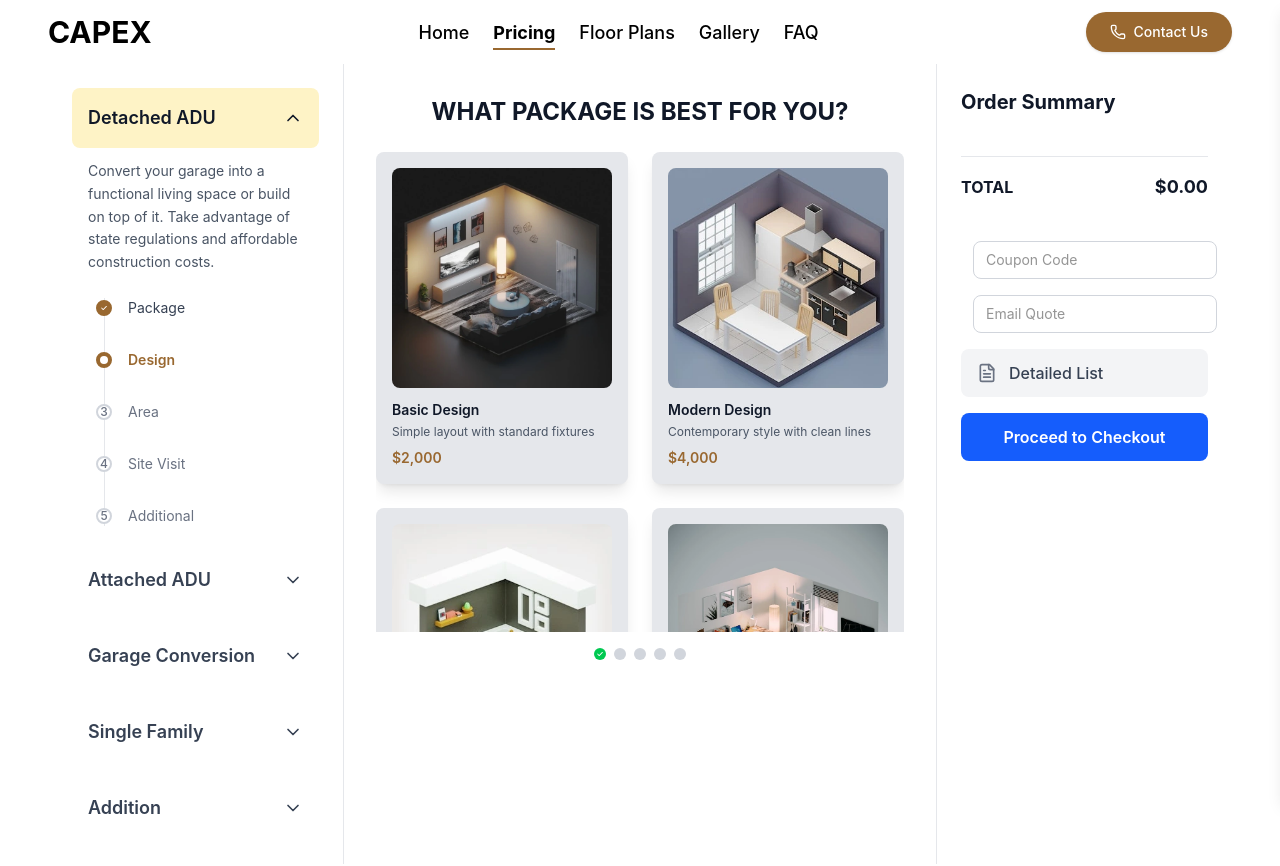
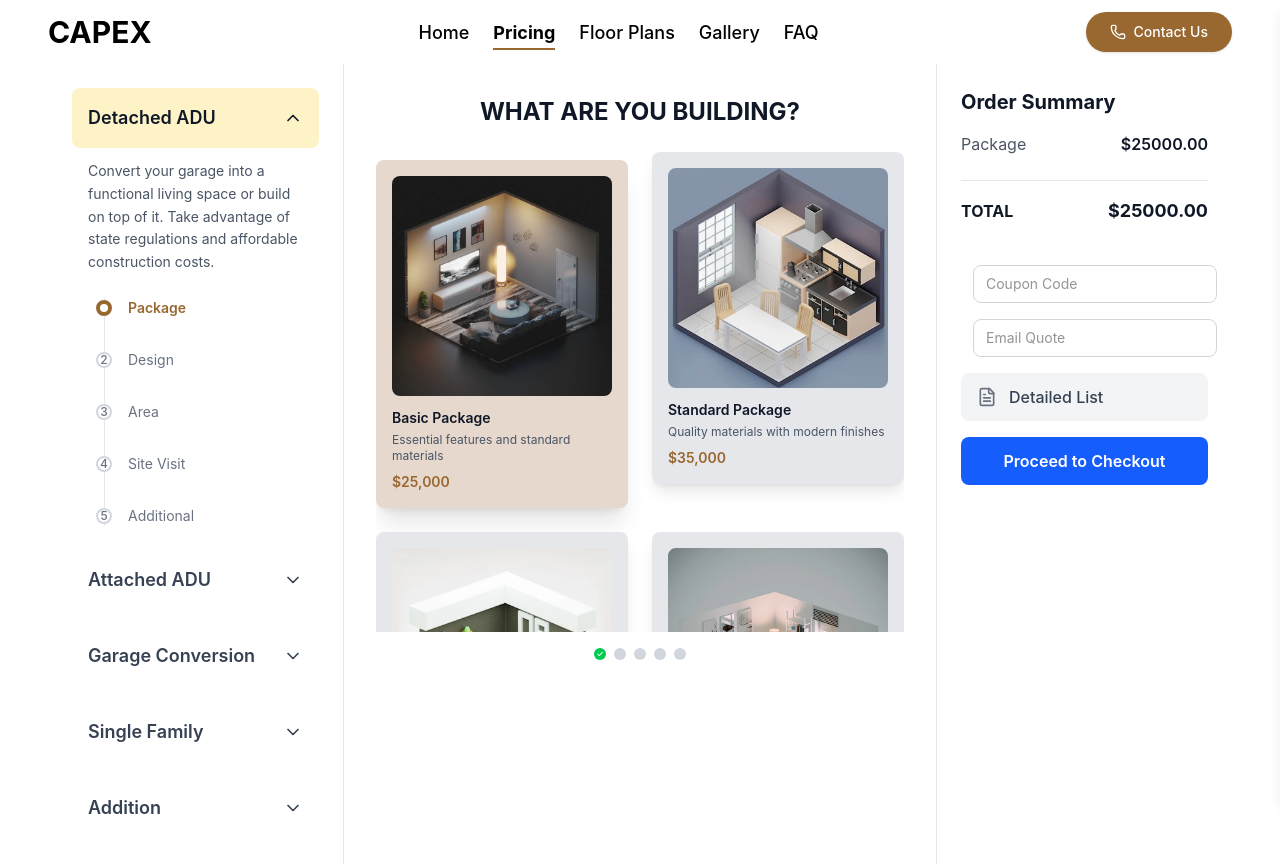
Before and after one commit to Capex-Org/Capex, a React (Vite) app in the folder capex-web/: page /pricing in a window 1280 px wide. Shown: the top 866 px of the page. Built offline with nearby package versions, Linux system fonts and the light colour scheme.

Commit message:
Enhance Pricing page functionality by implementing default selections for packages based on project type changes; update PricingNavigation component to auto-expand when items are selected, improving user experience and interaction.

```diff
--- a/capex-web/src/pages/pricing/Pricing.tsx
+++ b/capex-web/src/pages/pricing/Pricing.tsx
@@ -1,15 +1,31 @@
-import { useState } from "react";
+import { useState, useEffect } from "react";
 import PricingNavigation from "./components/PricingNavigation";
 import PackageSelection from "./components/PackageSelection";
 import OrderSummary from "./components/OrderSummary";
+import { getProjectTypeById } from "@/lib/appData";
 
 const Pricing = () => {
   const [selectedProjectType, setSelectedProjectType] =
     useState<string>("Detached ADU");
-  const [currentStep, setCurrentStep] = useState<number>(1);
+  const [currentStep, setCurrentStep] = useState<number>(0);
   const [selectedItems, setSelectedItems] = useState<{
     [stepName: string]: number;
   }>({});
+
+  // Set default selections when project type changes
+  useEffect(() => {
+    const project = getProjectTypeById(selectedProjectType);
+    if (project) {
+      // Set default selection for Package step (first step)
+      const packageStep = project.steps[0];
+      if (packageStep && !selectedItems[packageStep]) {
+        setSelectedItems((prev) => ({
+          ...prev,
+          [packageStep]: 0, // Select first item (Basic Package)
+        }));
+      }
+    }
+  }, [selectedProjectType]);
 
   const handleItemSelect = (stepName: string, itemId: number) => {
     setSelectedItems((prev) => {
@@ -39,6 +55,7 @@ const Pricing = () => {
               setSelectedProjectType={setSelectedProjectType}
               currentStep={currentStep}
               setCurrentStep={setCurrentStep}
+              selectedItems={selectedItems}
             />
 
             {/* Package Selection */}
@@ -65,6 +82,7 @@ const Pricing = () => {
                 setSelectedProjectType={setSelectedProjectType}
                 currentStep={currentStep}
                 setCurrentStep={setCurrentStep}
+                selectedItems={selectedItems}
               />
             </div>
 
--- a/capex-web/src/pages/pricing/components/PricingNavigation.tsx
+++ b/capex-web/src/pages/pricing/components/PricingNavigation.tsx
@@ -7,6 +7,7 @@ interface PricingNavigationProps {
   setSelectedProjectType: (type: string) => void;
   currentStep: number;
   setCurrentStep: (step: number) => void;
+  selectedItems: { [stepName: string]: number };
 }
 
 const PricingNavigation = ({
@@ -14,8 +15,9 @@ const PricingNavigation = ({
   setSelectedProjectType,
   currentStep,
   setCurrentStep,
+  selectedItems,
 }: PricingNavigationProps) => {
-  const [expandedItem, setExpandedItem] = useState<string>("Detached ADU");
+  const [expandedItem, setExpandedItem] = useState<string>("");
 
   const toggleExpanded = (itemId: string) => {
     if (expandedItem === itemId) {
@@ -36,6 +38,13 @@ const PricingNavigation = ({
     }
   }, [selectedProjectType]);
 
+  // Auto-expand when there are selected items
+  React.useEffect(() => {
+    if (Object.keys(selectedItems).length > 0 && !expandedItem) {
+      setExpandedItem(selectedProjectType);
+    }
+  }, [selectedItems, selectedProjectType, expandedItem]);
+
   return (
     <div className="bg-white">
       {/* Mobile: Horizontal Tabs */}
@@ -44,11 +53,14 @@ const PricingNavigation = ({
           {projectTypes.map((item) => (
             <button
               key={item.id}
-              onClick={() => toggleExpanded(item.id)}
+              onClick={() =>
+                expandedItem !== item.id && toggleExpanded(item.id)
+              }
+              disabled={expandedItem === item.id}
               className={`flex-shrink-0 px-6 py-4 text-sm font-medium border-b-2 transition-colors ${
                 expandedItem === item.id
-                  ? "border-primary-600 text-primary-600 bg-primary-50"
-                  : "border-transparent text-gray-500 hover:text-gray-700 hover:border-gray-300"
+                  ? "border-primary-600 text-primary-600 bg-primary-50 cursor-default"
+                  : "border-transparent text-gray-500 hover:text-gray-700 hover:border-gray-300 cursor-pointer"
               }`}
             >
               {item.title}
@@ -156,11 +168,14 @@ const PricingNavigation = ({
         {projectTypes.map((item) => (
           <div key={item.id} className="mb-4">
             <button
-              onClick={() => toggleExpanded(item.id)}
+              onClick={() =>
+                expandedItem !== item.id && toggleExpanded(item.id)
+              }
+              disabled={expandedItem === item.id}
               className={`w-full text-left p-4 rounded-lg transition-colors duration-200 ${
                 expandedItem === item.id
-                  ? "bg-amber-100 text-gray-900"
-                  : "text-gray-700 hover:bg-gray-50"
+                  ? "bg-amber-100 text-gray-900 cursor-default"
+                  : "text-gray-700 hover:bg-gray-50 cursor-pointer"
               }`}
             >
               <div className="flex items-center justify-between">
```
